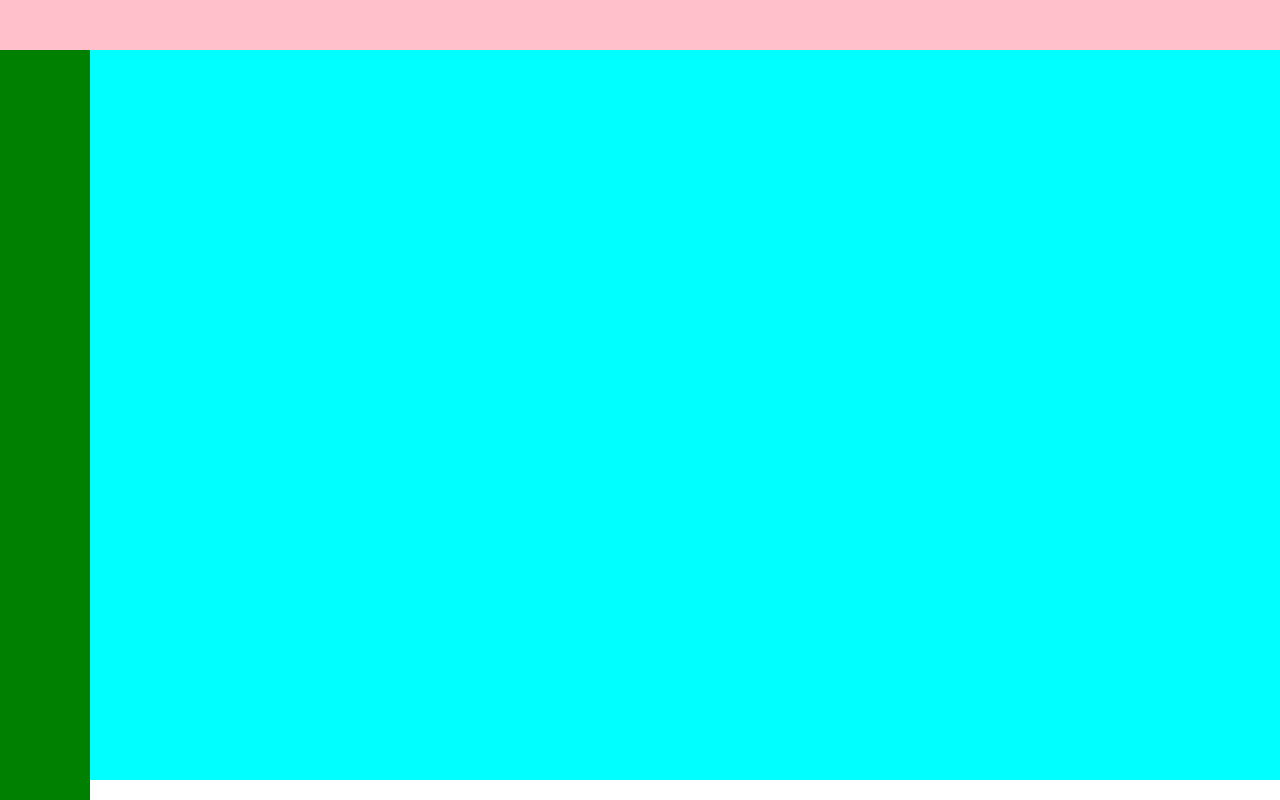
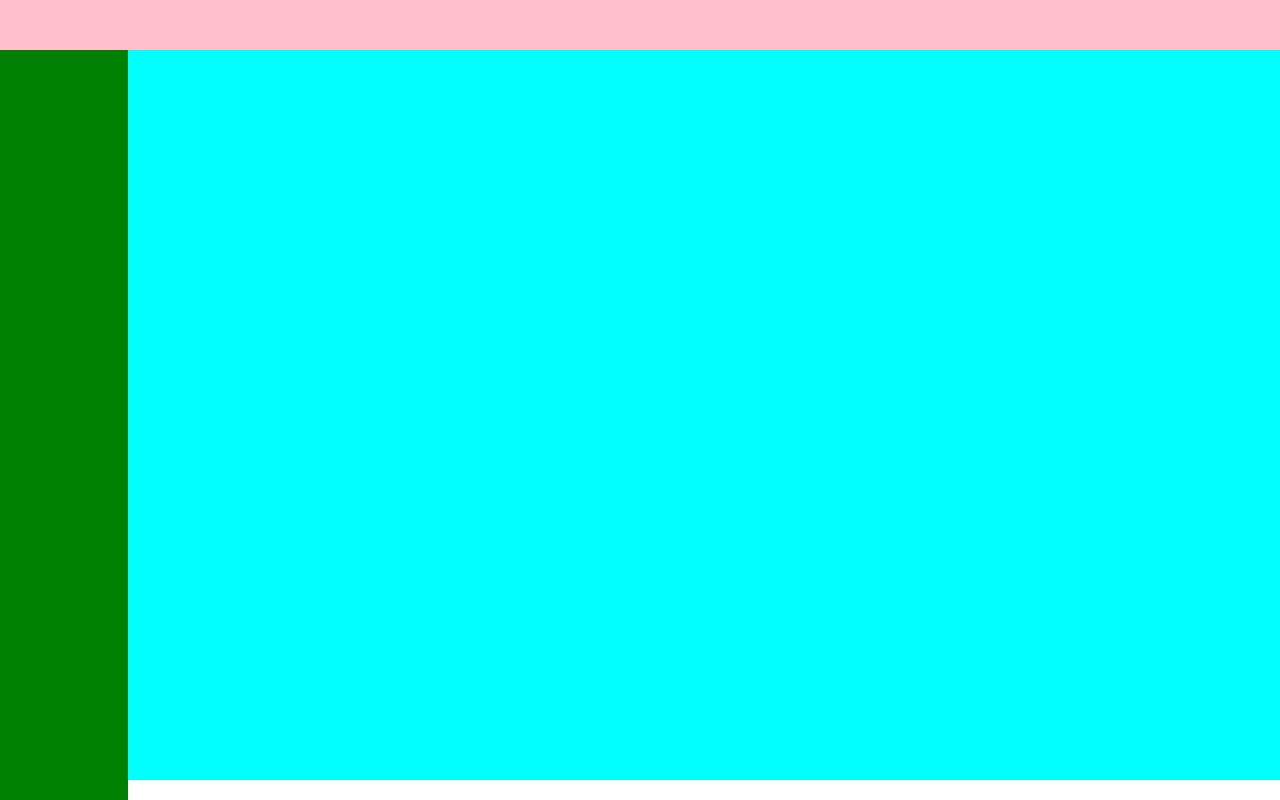
Before and after one commit to nester7x/template, a plain HTML site: page index.html in a window 1280 px wide. Drawn offline with Linux system fonts and the light colour scheme.

Commit message:
main and aside width

```diff
--- a/style.css
+++ b/style.css
@@ -35,7 +35,7 @@ header {
 
 aside {
   height: calc(100% - 50px);
-  width: 7%;
+  width: 10%;
   padding: 10px;
   background-color: green;
 }
@@ -46,7 +46,7 @@ main {
   overflow: auto;
   display: flex;
   flex-direction: column;
-  width: 93%;
+  width: 90%;
 }
 
 footer {
```
